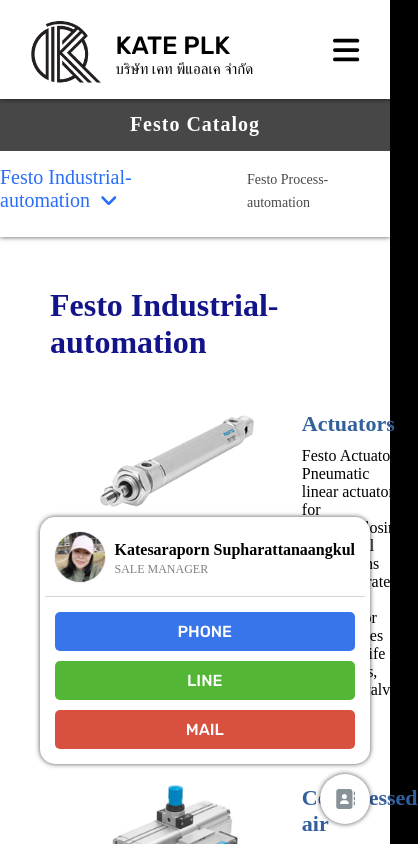
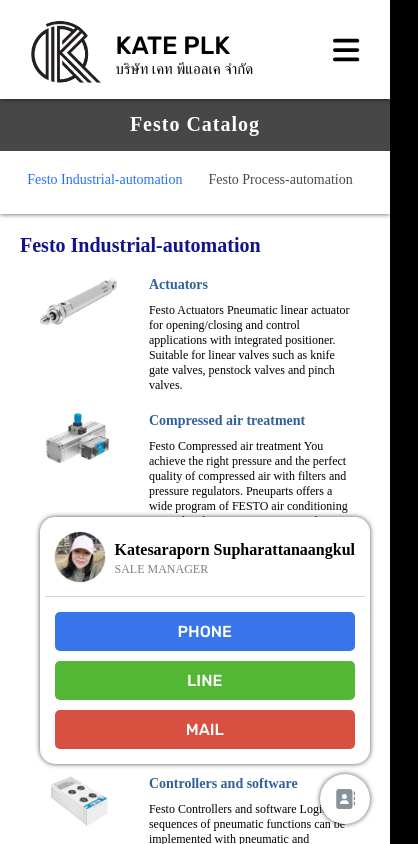
Before and after one commit to khaimook134411/kateplk, a React (Create React App) app: page /industrial in a window 390 px wide. Shown: the top 844 px of the page, 418 px wide, since content can reach past the window. Built offline with nearby package versions, Linux system fonts and the light colour scheme; a web font is replaced by a local one.

Commit message:
new navProduct

```diff
--- a/src/component/product/Industrial/industrialProduct.module.css
+++ b/src/component/product/Industrial/industrialProduct.module.css
@@ -65,6 +65,12 @@
     .container{
         flex-direction: column;
     }
+    .contentContainer{
+        margin: 40px ;
+    }
+    .product{
+        margin: 40px;
+    }
 
 }
 @media only screen and (max-width:950px){
@@ -72,12 +78,49 @@
         margin-top: auto;
 
     }
+    .product{
+
+        gap: 2rem;
+        margin: 30px;
+    }
+    .contentContainer{
+        margin: 30px ;
+    }
+
 
 }
-/* @media only screen and (max-width:750px){
-    .container{
-        flex-direction: column;
+@media only screen and (max-width:650px){
+    .contentContainer{
+        margin: 20px ;
+    }
+    .product img{
+        height: 80px;
+    }
+    .product{
+        margin: 20px;
+        font-size: 16px;
+    }
+    .product div p{
+        font-size: 14px;
+    }
+    .contentContainer h1{
+        font-size: 22px;
+    }
+
+}
+@media only screen and (max-width:500px){
+    .product img{
+        height: 50px;
+    }
+    .product{
+        font-size: 14px;
 
     }
+    .product div p{
+        font-size: 12px;
+    }
+    .contentContainer h1{
+        font-size: 20px;
+    }
 
-} */
+}
--- a/src/component/product/Process/processProduct.js
+++ b/src/component/product/Process/processProduct.js
@@ -21,7 +21,7 @@
                 <h1>Festo Process-automation</h1>
 
                 <div className={style.productContainer}>
-                    <div className={style.product}>
+                    <div className={style.product} id='p2'>
                         <div className={style.imgProduct}>
                             <img src={p1} />
                         </div>
@@ -31,7 +31,7 @@
                             <p>Compact controllers with serial and Ethernet interfaces., Electric components for valve AS-Interface componentsmanifolds., Pneumatic/mechanical stepping circuit and command module Steps Control block for two-hand start .</p>
                         </div>
                     </div>
-                    <div className={style.product}>
+                    <div className={style.product} id='p3'>
                         <div className={style.imgProduct}>
                             <img src={p2} />
                         </div>
@@ -41,7 +41,7 @@
                             <p>Valve modules to ISO 15407-1, 15407-2 and ISO 5599-2 for standards-based valves with versatile valve functions and as a plug-in or individual connection., Sturdy and modular valve modules as a compact or modular sub-base for all standard tasks.</p>
                         </div>
                     </div>
-                    <div className={style.product}>
+                    <div className={style.product} id='p4'>
                         <div className={style.imgProduct}>
                             <img src={p3} />
                         </div>
@@ -50,7 +50,7 @@
                             <p>The VSNC pilot valve is a low-cost NAMUR valve that can be used in a wide range of markets. There are two basic versions of the valve kit: the F8 and the FN option. In the F8 version, the valve is suitable for standard applications and has a magnet system with plastic cover and brass armature guide tube. In contrast, the optimized FN option has a cover made of aluminum and a guide tube made of stainless steel in addition to the wide selection of coils for potentially hazardous environments. For this more sturdy variant, the disk seat variant is available in addition to the standard piston valve.</p>
                         </div>
                     </div>
-                    <div className={style.product}>
+                    <div className={style.product} id='p5'>
                         <div className={style.imgProduct}>
                             <img src={p4} />
                         </div>
@@ -59,7 +59,7 @@
                             <p>Sensor boxes SRBG The new sensor box SRBG is a compact and cost-effective solution when it comes to optical position indication and electrical position sensing of automated or manually actuated process valves. The SRBG can easily be mounted directly without additional accessories and ideally minimizes the space requirement. The SRBC sensor box is the reliable and cost-effective solution when it comes to electronic position sensing and optical position indication of automated process valves. The sturdy version with IP67 and NEMA 4/4X is ideal for use indoors and outdoors, even in aggressive or corrosive environments.</p>
                         </div>
                     </div>
-                    <div className={style.product}>
+                    <div className={style.product} id='p6'>
                         <div className={style.imgProduct}>
                             <img src={p5} />
                         </div>
@@ -68,7 +68,7 @@
                             <p>The CMSX valve positioner from Festo is a digital, electropneumatic valve positioner for attachment to pneumatic quarter turn and linear actuators for a wide variety of applications in the process industry. It enables simple and efficient control of the position of process valves actuated by pneumatic actuators. The CMSX is suitable for single and double-acting quarter turn actuators with a swivel angle of 0-100° and mechanical interface to VDI/VDE 3845..</p>
                         </div>
                     </div>
-                    <div className={style.product}>
+                    <div className={style.product} id='p7'>
                         <div className={style.imgProduct}>
                             <img src={p6} />
                         </div>
@@ -77,7 +77,7 @@
                             <p>Festo linear actuators are double-acting pneumatic piston actuators. The sturdy corrosion-resistant design of the actuators is ideal for use in harsh and hazardous environments in process automation. Actuators with different diameters, stroke lengths and standardized mounting interfaces are available for the respective installation situations. The linear actuators are suitable for open/close and control applications. Special product versions with integrated linear potentiometer or completely integrated positioner are available for control applications. Applications for linear actuators can be found in numerous industrial segments of process automation, such as linear movements for process valves (knife gate valves, shut-off valves, metering valves, pinch valves) or pivoting movements for damper control (ventilation flaps, turbine blade adjustment, ...</p>
                         </div>
                     </div>
-                    <div className={style.product}>
+                    <div className={style.product} id='p8'>
                         <div className={style.imgProduct}>
                             <img src={p7} />
                         </div>
@@ -86,7 +86,7 @@
                             <p>Ball valves enable the control and switching of media. A ball is rotated in a sealing principle for control. The sealing system consists of the ball and one or more seat rings. Ball valves differ in material types, sealing principles and connection standards. The resulting fields of application range from simple applications in factory automation to demanding applications in the chemicals or pharmaceuticals industry.</p>
                         </div>
                     </div>
-                    <div className={style.product}>
+                    <div className={style.product} id='p9'>
                         <div className={style.imgProduct}>
                             <img src={p8} />
                         </div>
@@ -95,7 +95,7 @@
                             <p>The air preparation combination unit ensures the correct compressed air quality and filters compressor oil, condensate and dirt particles from the air. Depending on the application, a service unit consists of a pressure regulator, various filters, a branch module and pressurization and exhaust valves. Various combinations are available and in stock. In addition, service units can be configured individually in the MS modular system.</p>
                         </div>
                     </div>
-                    <div className={style.product}>
+                    <div className={style.product} id='p9'>
                         <div className={style.imgProduct}>
                             <img src={p9} />
                         </div>
--- a/src/component/product/navProduct/product.js
+++ b/src/component/product/navProduct/product.js
@@ -17,14 +17,18 @@
 
             <div className={style.container}>
                 <div className={style.conMenu}>
-                    <div className={pages == '/product' ? style.catalogMenuActive : style.catalogMenu}>
-
+                    <div>
                         <Link to='/product'
                             onClick={() => setPages('/product')}>
-                            <span> Festo Catalog</span>
+                            <div className={pages == '/product' ? style.catalogMenuActive : style.catalogMenu}>
+
+                                <span> Festo Catalog</span>
+                                {/* </Link> */}
+
+                            </div>
                         </Link>
+                    </div>
 
-                    </div>
                     <p>CATERGORIES PRODUCT</p>
                     <div className={style.menuTypeContainer}>
 
@@ -71,7 +75,7 @@
                             {
                                 actionstate &&
                                 <div className={style.subTypeProduct}>
-                                    <a href='#p1'>Control technology and remote IO</a>
+                                    <a href='#'>Control technology and remote IO</a>
                                     <a href='#p2'>Valve terminals</a>
                                     <a href='#p3'>Pilot valves</a>
                                     <a href='#p4'>Sensor boxes</a>
--- a/src/component/product/navProduct/product.module.css
+++ b/src/component/product/navProduct/product.module.css
@@ -45,10 +45,9 @@
     font-size: 20px;
     font-weight: bold;
     letter-spacing: 1px;
-}
-.catalogMenuActive a{
     color: #fff;
 }
+
 .catalogMenu:hover{
     cursor: pointer;
     /* transform: scale(0.95); */
@@ -158,6 +157,11 @@
     .menu svg{
         display: none;
     }
+    .menuActive svg{
+        display: none;
+    }
+
+
     .subTypeProduct{
         display: none;
     }
@@ -197,6 +201,9 @@
     .menu span{
         font-size: 16px;
     }
+    .menuActive span{
+        font-size: 16px;
+    }
 
 }
 @media only screen and (max-width:600px){
@@ -206,5 +213,8 @@
     .menu span{
         font-size: 14px;
     }
+    .menuActive span{
+        font-size: 14px;
+    }
 
 }
```
